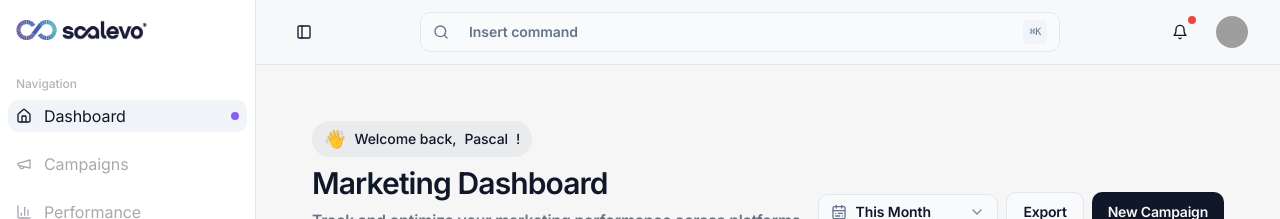
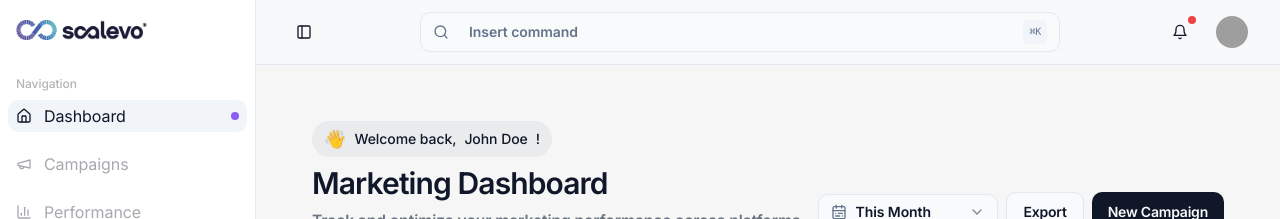
Before and after one commit to Scalevo-GmbH/unify-tracker, a React (Vite) app: page / in a window 1280 px wide. Shown: the top 219 px of the page. Built offline with nearby package versions, Linux system fonts and the light colour scheme; grey boxes are pictures that could not be loaded; a web font is replaced by a local one.

Commit message:
Change hardcoded name to John Doe
Replaced the hardcoded name "Pascal" with "John Doe" in the welcome message on the dashboard.

```diff
--- a/src/pages/Index.tsx
+++ b/src/pages/Index.tsx
@@ -34,7 +34,7 @@ const Index = () => {
   const [activeTab, setActiveTab] = useState<"overview" | "campaigns">("overview");
   const { t } = useTranslation();
 
-  const userName = "Pascal";
+  const userName = "John Doe";
 
   const handleOpenModal = (name: string, icon: React.ReactNode) => {
     setSelectedPlatform({ name, icon });
```
